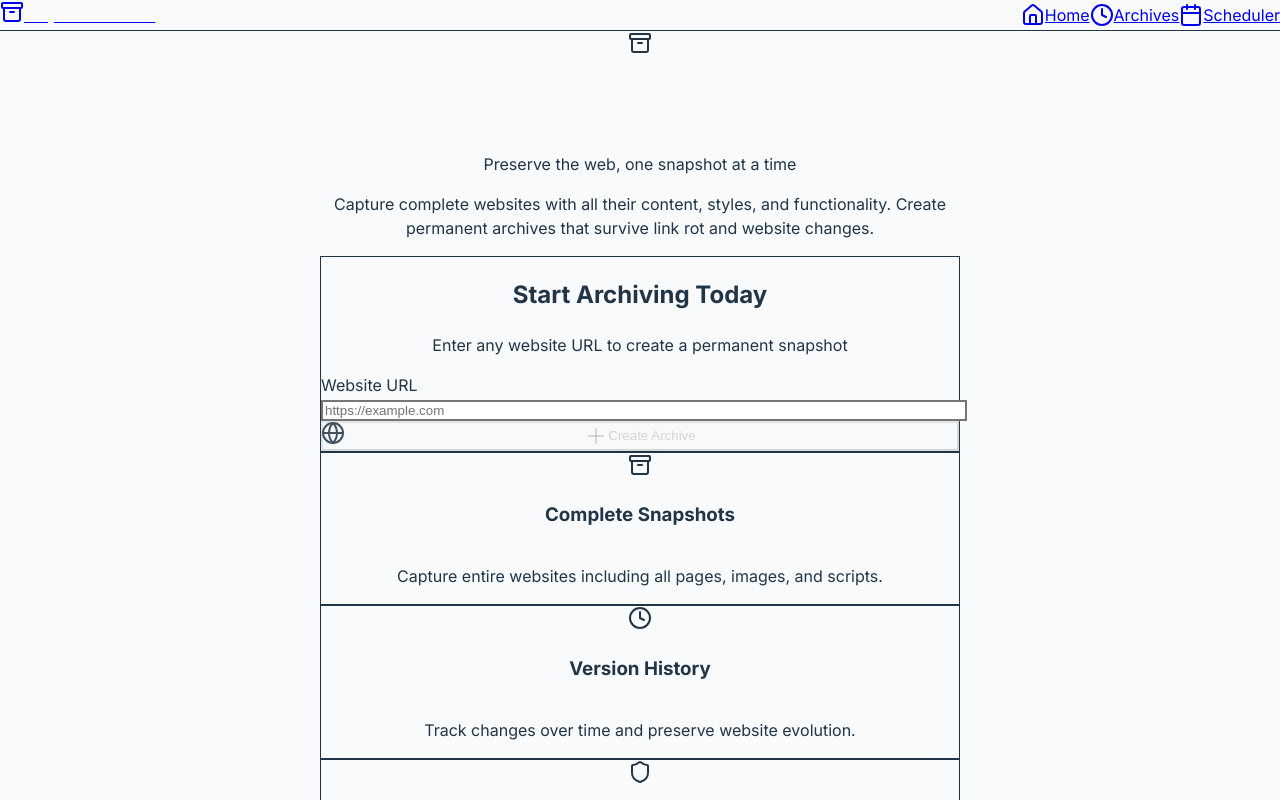
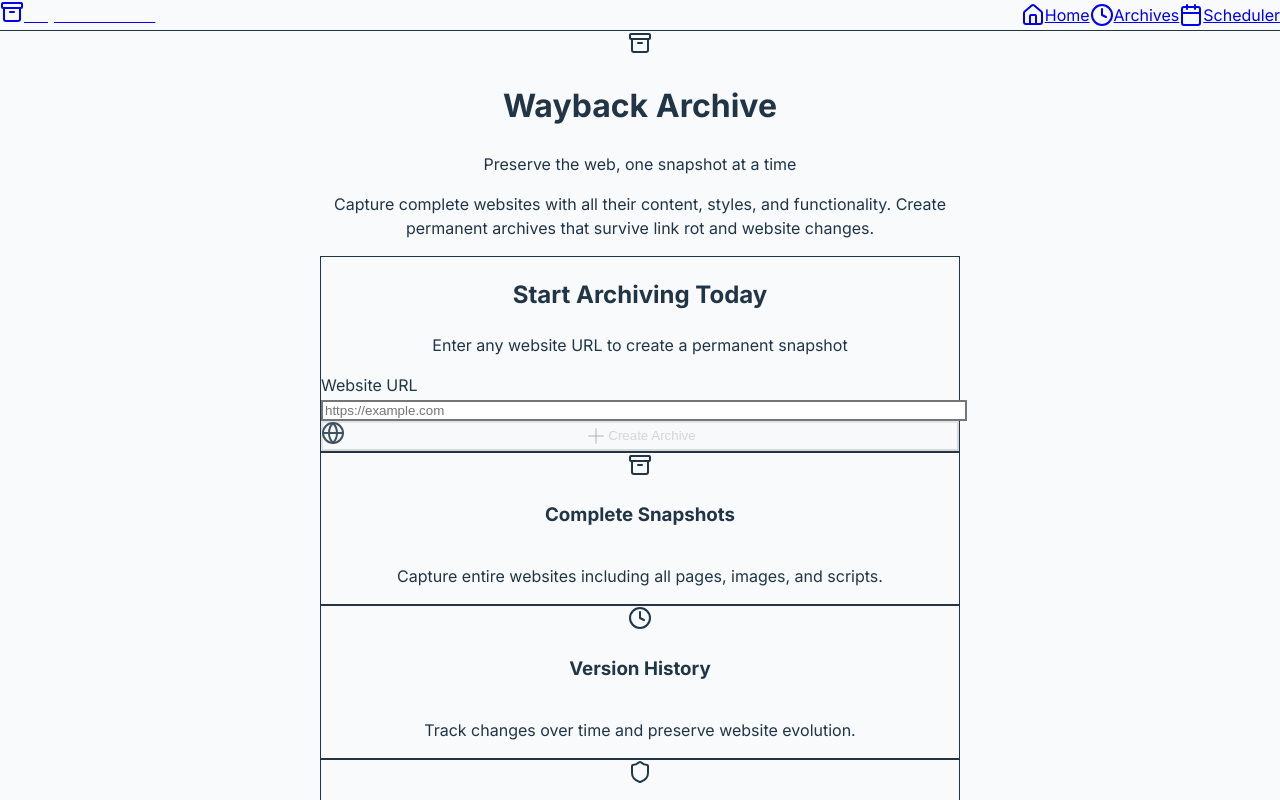
Before and after one commit to albertslu/wayback, a React (Vite) app in the folder frontend/: page / in a window 1280 px wide. Shown: the top 800 px of the page. Built offline with nearby package versions, Linux system fonts and the light colour scheme; no server answers.

Commit message:
Update HomePage.tsx

```diff
--- a/frontend/src/pages/HomePage.tsx
+++ b/frontend/src/pages/HomePage.tsx
@@ -47,7 +47,7 @@ export const HomePage: React.FC = () => {
             </div>
           </div>
 
-          <h1 className="text-4xl md:text-6xl font-bold bg-gradient-to-r from-slate-900 via-blue-900 to-indigo-900 bg-clip-text text-transparent mb-6 leading-tight">
+          <h1 className="text-4xl md:text-6xl font-bold text-slate-900 mb-6 leading-tight">
             Wayback Archive
           </h1>
 
```
